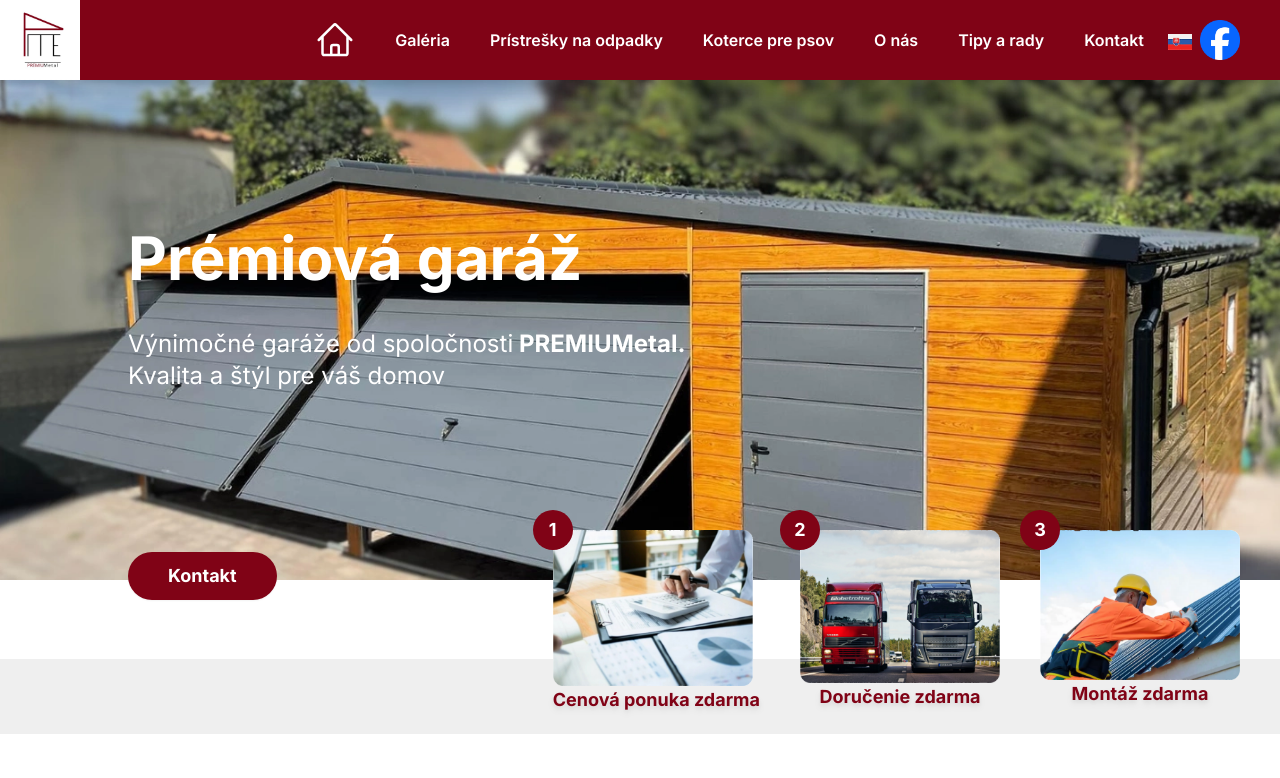
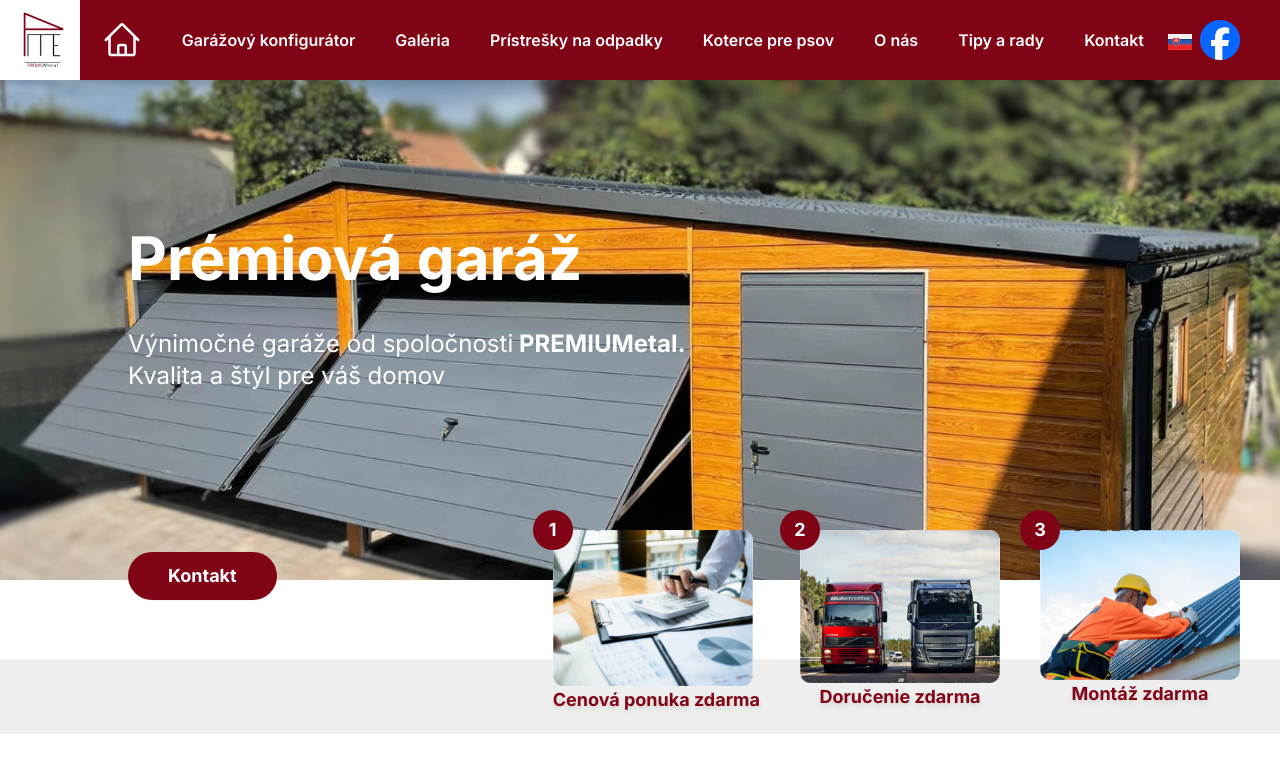
Before and after one commit to MilTech124/Premiumetal, a Next.js app: page / in a window 1280 px wide. Shown: the top 778 px of the page. Built offline with nearby package versions, Linux system fonts and the light colour scheme.

Commit message:
konfigurator

```diff
--- a/app/components/Header.js
+++ b/app/components/Header.js
@@ -17,6 +17,7 @@ function Header() {
         <nav className='md:ml-auto md:pr-4 md:!flex'style={{ display: isOpen ? "flex" : "none" }}>
             <ul className='md:flex  max-sm:flex-col max-sm:flex max-sm:gap-2 items-center  gap-10 font-semibold max-md:justify-center'>
                 <li onClick={()=>{setIsOpen(false)}}> <Link href="/" ><HomeIcon/></Link></li>
+                <li onClick={()=>{setIsOpen(false)}}> <Link href="https://premiumetal.fillout.com/konfigurator" >Garážový konfigurátor</Link></li>
                 <li onClick={()=>{setIsOpen(false)}}> <Link href="/galeria">Galéria</Link></li>
                 <li onClick={()=>{setIsOpen(false)}}> <Link href="/smietniki">Prístrešky na odpadky</Link></li>
                 <li onClick={()=>{setIsOpen(false)}}> <Link href="/kojce">Koterce pre psov</Link></li>
```
